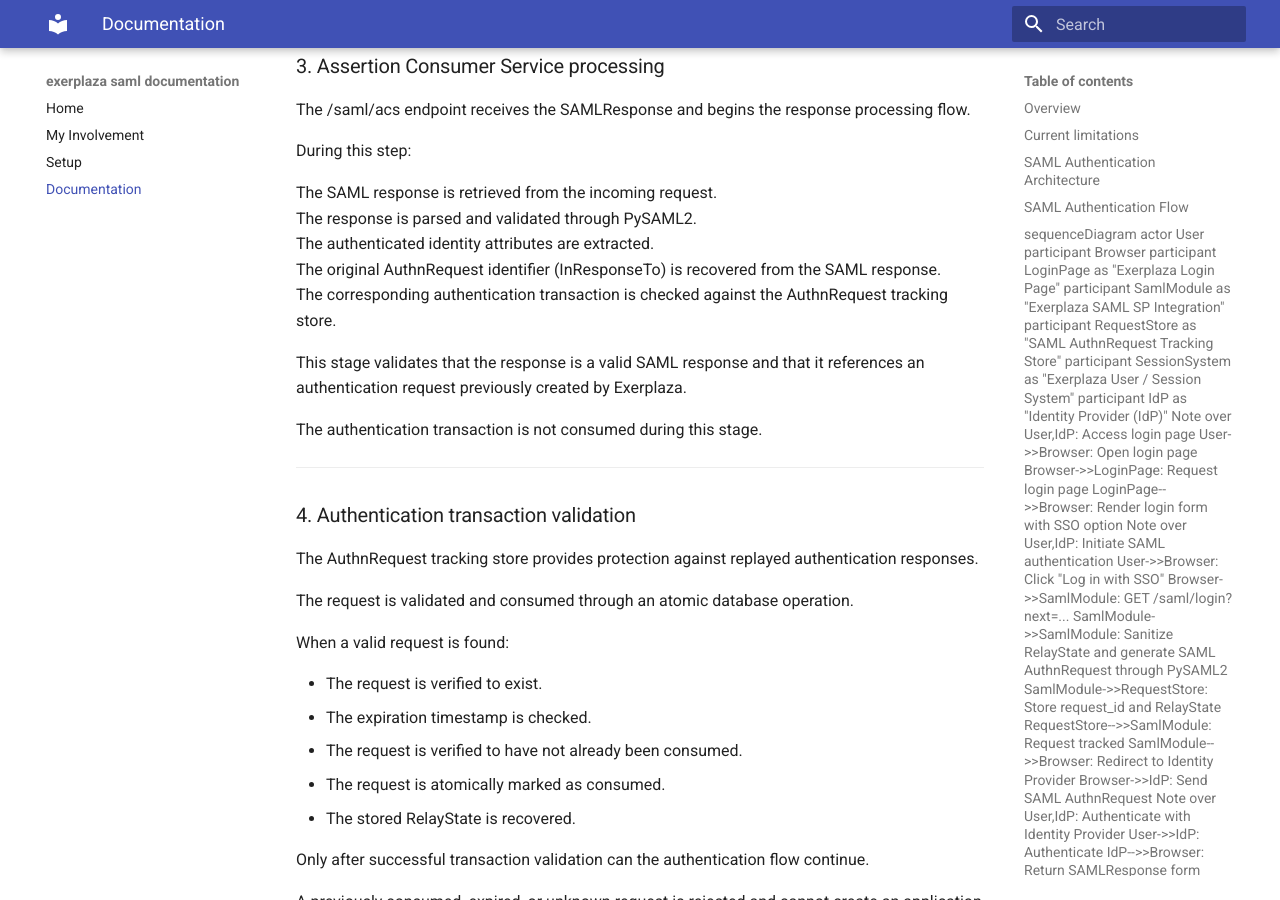
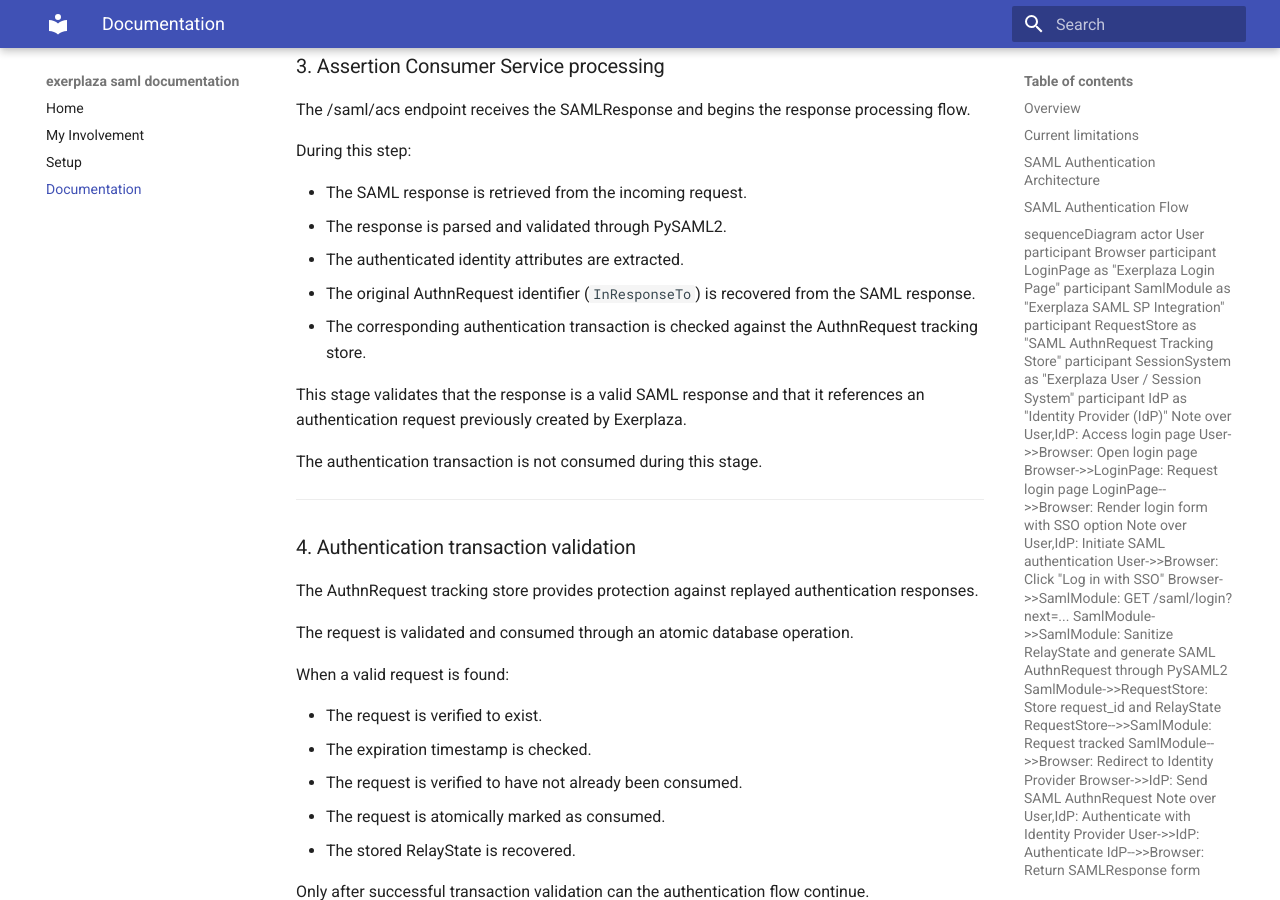
Before and after one commit to acquanaturaleminerale/acquanaturaleminerale.github.io, an MkDocs documentation site: the page built from docs/documentation.md, in a window 1280 px wide and 900 px high, scrolled down 6912 px. Built offline with MkDocs 1.6.1 and Material for MkDocs 9.7.7, drawn with Linux system fonts in a browser that asks for light colours.

```diff
--- a/docs/documentation.md
+++ b/docs/documentation.md
@@ -297,11 +297,11 @@ The /saml/acs endpoint receives the SAMLResponse and begins the response process
 
 During this step:
 
-The SAML response is retrieved from the incoming request.
-The response is parsed and validated through PySAML2.
-The authenticated identity attributes are extracted.
-The original AuthnRequest identifier (InResponseTo) is recovered from the SAML response.
-The corresponding authentication transaction is checked against the AuthnRequest tracking store.
+- The SAML response is retrieved from the incoming request.
+- The response is parsed and validated through PySAML2.
+- The authenticated identity attributes are extracted.
+- The original AuthnRequest identifier (`InResponseTo`) is recovered from the SAML response.
+- The corresponding authentication transaction is checked against the AuthnRequest tracking store.
 
 This stage validates that the response is a valid SAML response and that it references an authentication request previously created by Exerplaza.
 
```
